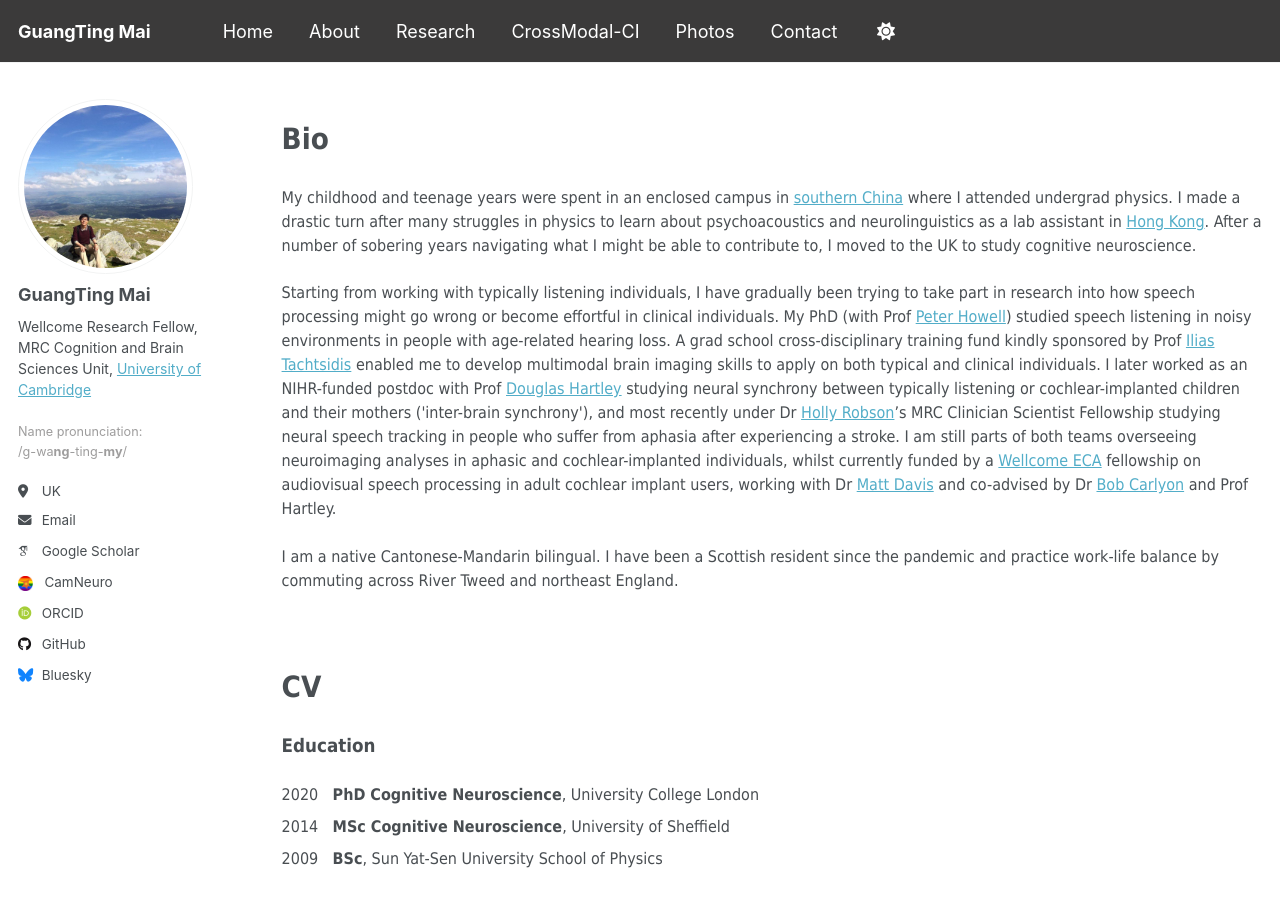
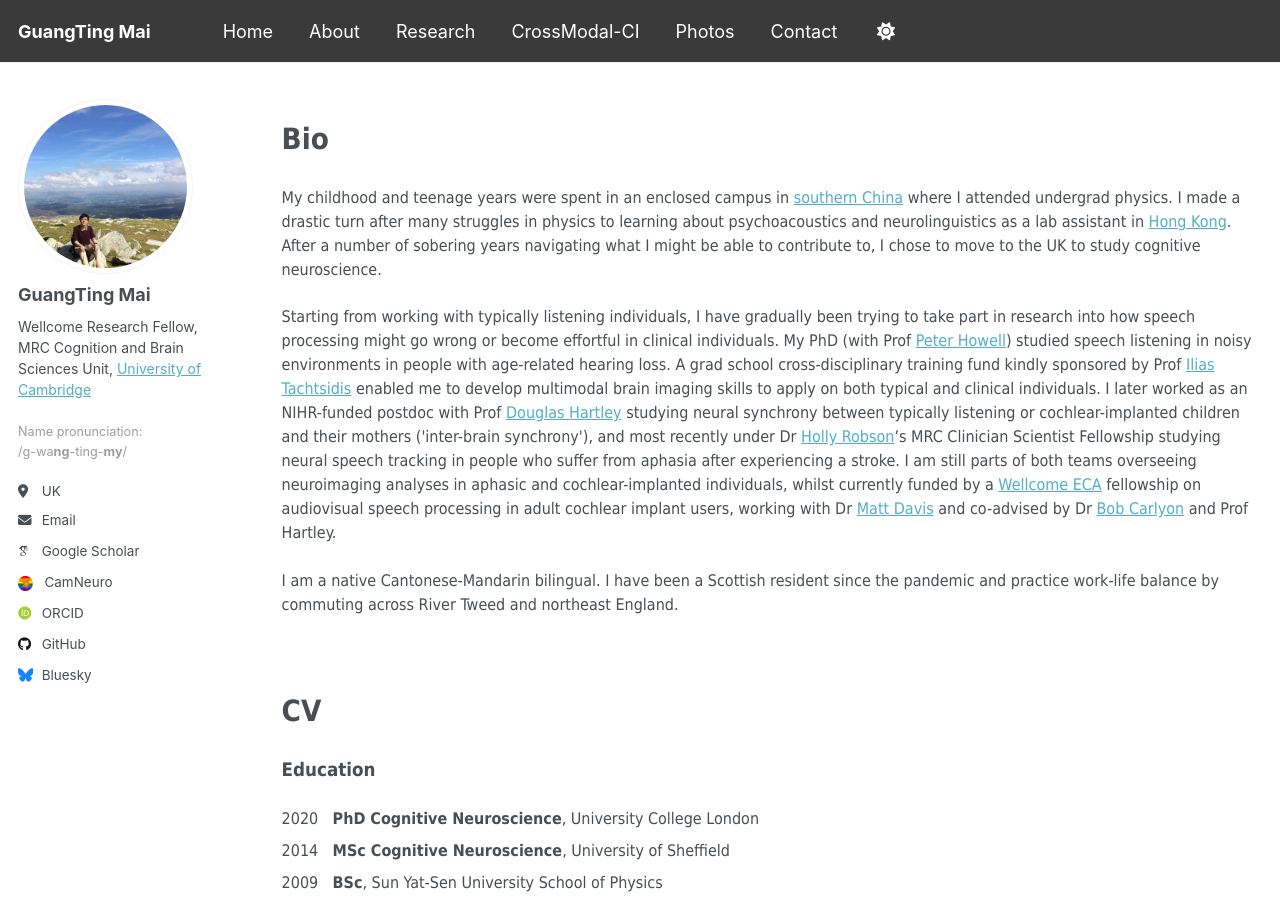
Before and after one commit to guangtingmai/guangtingmai.github.io, a Jekyll site: the page built from _pages/about.html, in a window 1280 px wide and 900 px high. Built offline with Jekyll 4.4.1, drawn with Linux system fonts in a browser that asks for light colours; some web fonts are replaced.

Commit message:
Update about.html

```diff
--- a/_pages/about.html
+++ b/_pages/about.html
@@ -7,8 +7,8 @@ author_profile: true
 <p><span style="font-size: 22pt;font-family: Tahoma;line-height: 1.55;display: block"><strong>Bio</strong></span></p>
 <p><span style="font-size: 12pt;font-family: Tahoma;line-height: 1.5;display: block;margin-bottom: 0.2vh">My childhood and teenage years were spent in an enclosed
   campus in <a href="https://en.wikipedia.org/wiki/Sun_Yat-sen_University">southern China</a> where I attended undergrad physics. I made a
-  drastic turn after many struggles in physics to learn about psychoacoustics and neurolinguistics as a lab assistant in <a href="https://www.ee.cuhk.edu.hk/~lel/research/index.html">Hong Kong</a>.
-  After a number of sobering years navigating what I might be able to contribute to, I moved to the UK to study cognitive neuroscience.</span>
+  drastic turn after many struggles in physics to learning about psychoacoustics and neurolinguistics as a lab assistant in <a href="https://www.ee.cuhk.edu.hk/~lel/research/index.html">Hong Kong</a>.
+  After a number of sobering years navigating what I might be able to contribute to, I chose to move to the UK to study cognitive neuroscience.</span>
 <p><span style="font-size: 12pt;font-family: Tahoma;line-height: 1.5;display: block;margin-bottom: 0.2vh">Starting from working with typically listening individuals,
   I have gradually been trying to take part in research into how speech processing might go wrong or become effortful in clinical individuals. My PhD (with Prof
   <a href="https://profiles.ucl.ac.uk/2817-peter-howell/">Peter Howell</a>) studied speech listening in noisy environments in people with age-related
```
